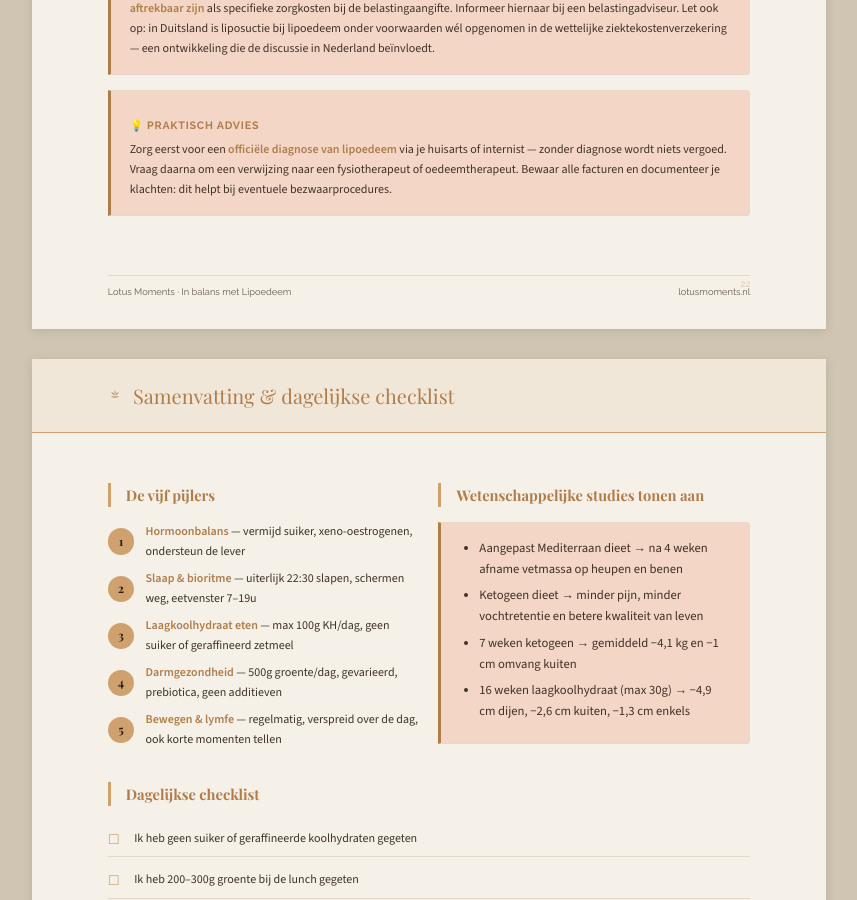
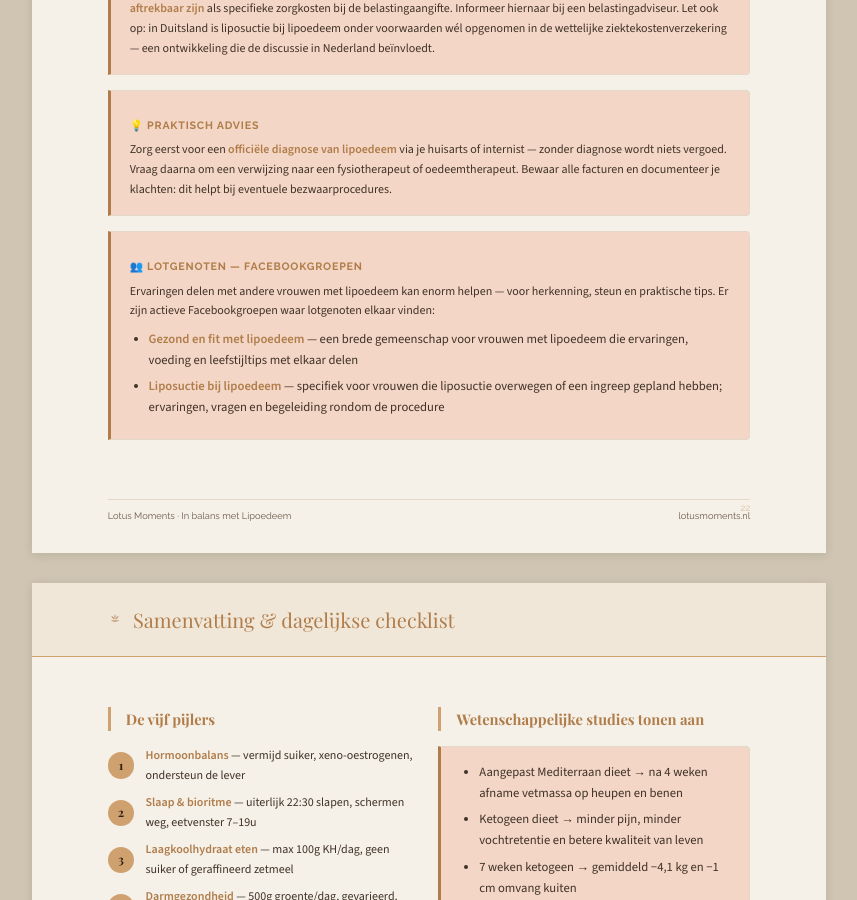
Before and after one commit to LotusMoments/website, a Jekyll site: the page voedingsprotocol-lipoedeem.html, which Jekyll copies as it is, in a window 1280 px wide and 900 px high, scrolled down 27766 px. Shown: the whole window, without its empty margins (211-1068 px from the left). Built offline with Jekyll 4.4.1, drawn with Linux system fonts in a browser that asks for light colours; some web fonts are replaced.

Commit message:
Ebook: Facebookgroepen voor lotgenoten toegevoegd in vergoedingshoofdstuk

```diff
--- a/voedingsprotocol-lipoedeem.html
+++ b/voedingsprotocol-lipoedeem.html
@@ -1960,6 +1960,15 @@ blockquote {
     <p style="font-size:9pt;margin:0">Zorg eerst voor een <strong>officiële diagnose van lipoedeem</strong> via je huisarts of internist — zonder diagnose wordt niets vergoed. Vraag daarna om een verwijzing naar een fysiotherapeut of oedeemtherapeut. Bewaar alle facturen en documenteer je klachten: dit helpt bij eventuele bezwaarprocedures.</p>
   </div>
 
+  <div class="box box-soft" style="margin-top:3mm">
+    <h4>👥 Lotgenoten — Facebookgroepen</h4>
+    <p style="font-size:9pt;margin-bottom:2mm">Ervaringen delen met andere vrouwen met lipoedeem kan enorm helpen — voor herkenning, steun en praktische tips. Er zijn actieve Facebookgroepen waar lotgenoten elkaar vinden:</p>
+    <ul style="font-size:9pt;margin:0">
+      <li><strong>Gezond en fit met lipoedeem</strong> — een brede gemeenschap voor vrouwen met lipoedeem die ervaringen, voeding en leefstijltips met elkaar delen</li>
+      <li><strong>Liposuctie bij lipoedeem</strong> — specifiek voor vrouwen die liposuctie overwegen of een ingreep gepland hebben; ervaringen, vragen en begeleiding rondom de procedure</li>
+    </ul>
+  </div>
+
   <div class="footer">
     <span>Lotus Moments · In balans met Lipoedeem</span>
     <span>lotusmoments.nl</span>
```
